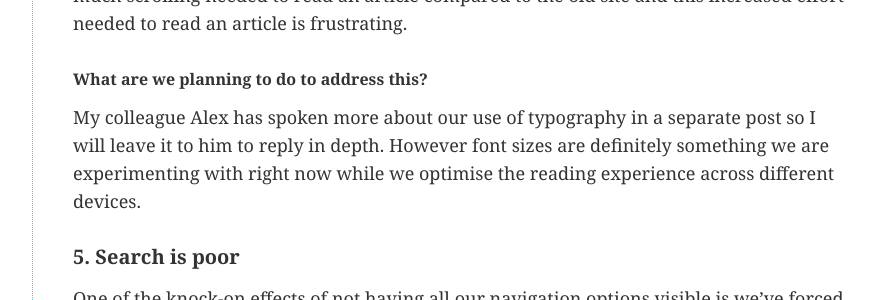
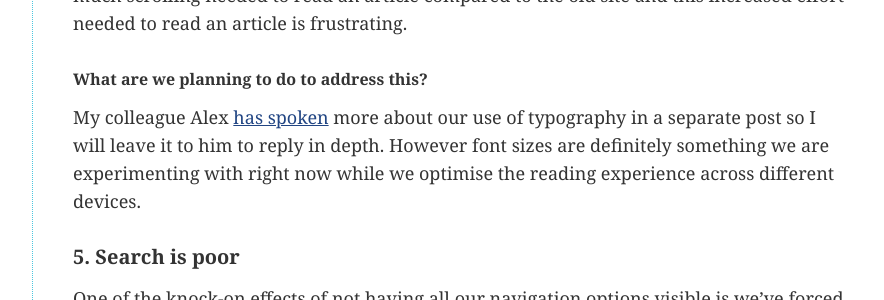
Before and after one commit to guardian/next, a Jekyll site: the page built from jekyll/_posts/2014-03-21-feedback-so-far.md, in a window 1280 px wide and 900 px high, scrolled down 2663 px. Shown: the part 155-455 px from the top of the window, without its empty margins (188-1072 px from the left). Built offline with Jekyll 4.4.1, drawn with Linux system fonts in a browser that asks for light colours; some web fonts are replaced; Markdown is read by kramdown in place of the engine named in the settings; some of the changed lines change nothing that is shown.

Commit message:
add crosslink to alexs bit

```diff
--- a/jekyll/_posts/2014-03-21-feedback-so-far.md
+++ b/jekyll/_posts/2014-03-21-feedback-so-far.md
@@ -40,7 +40,7 @@ We’re looking at ways to make it easier to access full comment threads on an a
 I must admit to being a bit surprised when I first read negative comments around font size, however after doing some digging into the feedback I now feel I understand the problem. It’s not necessarily that the font itself is too big, but the effect the size of the font has on the ease in which an article can be read. There is a perception that there is now too much scrolling needed to read an article compared to the old site and this increased effort needed to read an article is frustrating.
 
 ### What are we planning to do to address this?
-My colleague Alex has spoken more about our use of typography in a separate post so I will leave it to him to reply in depth. However font sizes are definitely something we are experimenting with right now while
+My colleague Alex [has spoken](http://next.theguardian.com/blog/designing-in-the-open/) more about our use of typography in a separate post so I will leave it to him to reply in depth. However font sizes are definitely something we are experimenting with right now while
 we optimise the reading experience across different devices.
 
 ## 5. Search is poor
```
